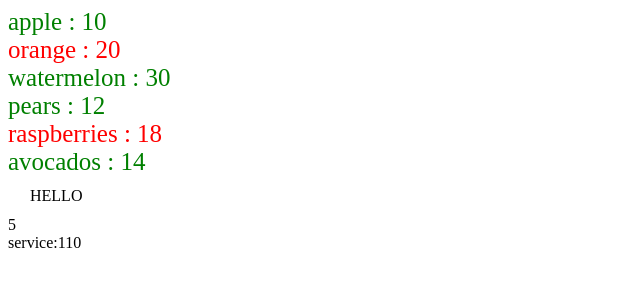
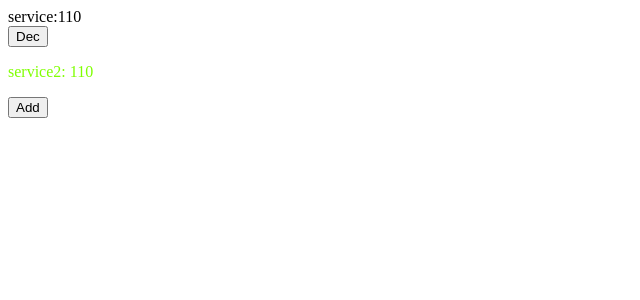
Before and after one commit to sasha2234562/Angular, an Angular app: page / in a window 1280 px wide. Shown: the top 300 px of the page, without its empty margins (0-640 px from the left). Built offline with nearby package versions, Linux system fonts and the light colour scheme.

Commit message:
11.3 Scope of services

```diff
--- a/src/app/app.component.html
+++ b/src/app/app.component.html
@@ -1 +1,2 @@
 <app-parent></app-parent>
+<app-parent-2></app-parent-2>
--- a/src/app/app.component.ts
+++ b/src/app/app.component.ts
@@ -2,11 +2,12 @@ import {Component} from '@angular/core';
 import {CommonModule} from '@angular/common';
 import {RouterOutlet} from '@angular/router';
 import {ParentComponent} from "./parent/parent.component";
+import {Parent2Component} from "./parent-2/parent-2.component";
 
 @Component({
   selector: 'app-root',
   standalone: true,
-  imports: [CommonModule, RouterOutlet, ParentComponent],
+  imports: [CommonModule, RouterOutlet, ParentComponent, Parent2Component],
   templateUrl: './app.component.html',
   styleUrl: './app.component.css'
 })
--- /dev/null
+++ b/src/app/parent-2/parent-2.component.html
@@ -0,0 +1,2 @@
+<p style="color: chartreuse">service2: {{value2}}</p>
+<button (click)="add()">Add</button>
--- /dev/null
+++ b/src/app/parent-2/parent-2.component.ts
@@ -0,0 +1,26 @@
+import {Component, OnInit} from '@angular/core';
+import {CommonModule} from '@angular/common';
+import {ServiceService} from "../../servise/service.service";
+
+@Component({
+  selector: 'app-parent-2',
+  standalone: true,
+  imports: [CommonModule],
+  templateUrl: './parent-2.component.html',
+  styleUrl: './parent-2.component.scss',
+  providers: [ServiceService]
+})
+export class Parent2Component implements OnInit {
+  constructor(private ServiceService: ServiceService) {
+  }
+
+  value2 = 0
+
+  add() {
+    this.ServiceService.add()
+  }
+
+  ngOnInit() {
+    this.value2 = this.ServiceService.value
+  }
+}
--- a/src/app/parent/parent.component.html
+++ b/src/app/parent/parent.component.html
@@ -1,9 +1,2 @@
-<div style="font-size: 25px; display: flex" *ngFor="let fruit of fruits; even as even; odd as odd">
-  <div *ngIf="fruit.price > 7" style="margin-right: 125px"
-       [ngClass]="{odd: odd, even: even, special: fruit.price> 15}">{{fruit.name}}
-    : {{fruit.price}}</div>
-</div>
-
-<div style="margin: 11px 22px">{{text | uppercase | slice: 0: 5}}</div>
-<div>{{count}}</div>
 <div>service:{{value}}</div>
+<button (click)="dec()">Dec</button>
--- a/src/app/parent/parent.component.ts
+++ b/src/app/parent/parent.component.ts
@@ -13,33 +13,20 @@ interface Fruit {
   standalone: true,
   imports: [CommonModule],
   templateUrl: './parent.component.html',
-  styleUrl: './parent.component.scss'
+  styleUrl: './parent.component.scss',
+  providers: [ServiceService]
 })
 export class ParentComponent implements OnInit {
-  count = 0
   value: number = 0
 
-  constructor(private ServiceService: ServiceService) {
-    setInterval(() => {
-      this.count++
-    }, 1000)
+  constructor(private ServiceService: ServiceService) {}
+
+  dec() {
+    this.ServiceService.dec()
   }
 
   ngOnInit(): void {
     this.value = this.ServiceService.value
   }
 
-  text = "Hello my dream"
-
-  fruits: Fruit[] = [
-    {id: '1', name: 'apple', price: 10},
-    {id: '2', name: 'orange', price: 20},
-    {id: '3', name: 'watermelon', price: 30},
-    {id: '4', name: 'banana', price: 5},
-    {id: '5', name: 'pears', price: 12},
-    {id: '6', name: 'raspberries', price: 18},
-    {id: '7', name: 'avocados', price: 14},
-    {id: '8', name: 'mangoes', price: 3},
-    {id: '9', name: 'kiwifruit', price: 7},
-  ]
 }
--- a/src/servise/service.service.ts
+++ b/src/servise/service.service.ts
@@ -1,12 +1,20 @@
-import { Injectable } from '@angular/core';
+import {Injectable} from '@angular/core';
 
-@Injectable({
-  providedIn: 'root'
-})
+// @Injectable({
+//   providedIn: 'root'
+// })
 export class ServiceService {
   value = 110
+
   constructor() {
+  }
 
+  add() {
+    this.value = this.value + 1
+  }
+
+  dec() {
+    this.value = this.value - 1
   }
 
 }
```
Also changed, not shown: src/app/parent-2/parent-2.component.scss (added), 1 other file (tests, documents, lock files or other folders).
